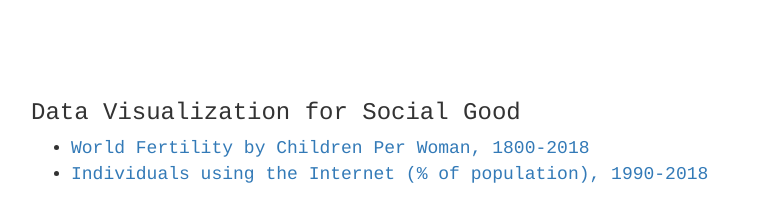
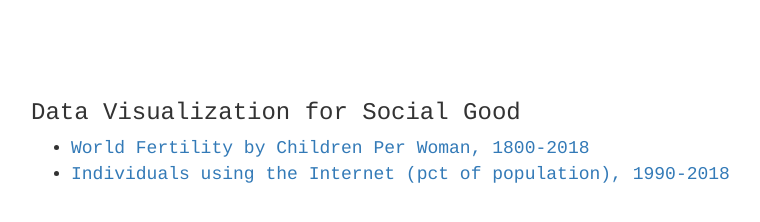
Before and after one commit to docjsha/PandaData, a plain HTML site: page index.html in a window 1280 px wide. Shown: the whole page, without its empty margins (69-829 px from the left). Drawn offline with nearby package versions, Linux system fonts and the light colour scheme.

Commit message:
Update index.html

```diff
--- a/index.html
+++ b/index.html
@@ -9,7 +9,7 @@
 	<ul>
 	<font size=4>
 	<li><a href="children_per_woman_1800-2018.html">World Fertility by Children Per Woman, 1800-2018</a></li>
-	<li><a href="netizen_1990-2018.html">Individuals using the Internet (% of population), 1990-2018</a></li>
+	<li><a href="netizen_1990-2018.html">Individuals using the Internet (pct of population), 1990-2018</a></li>
 	</font>
 
 	</ul>
```
